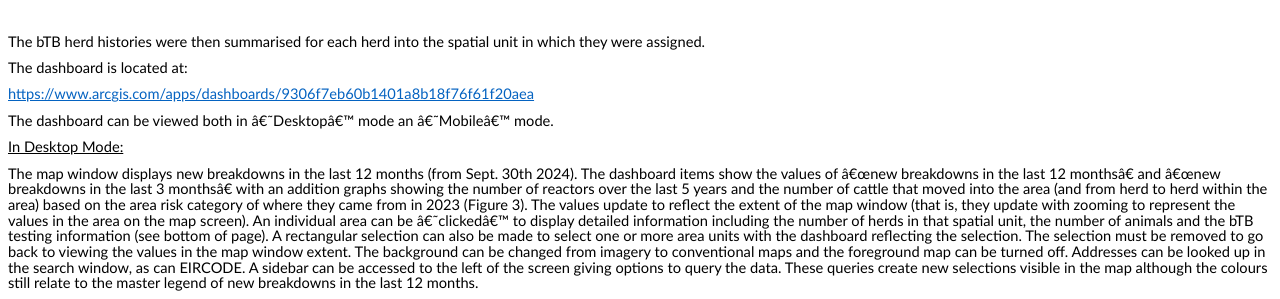
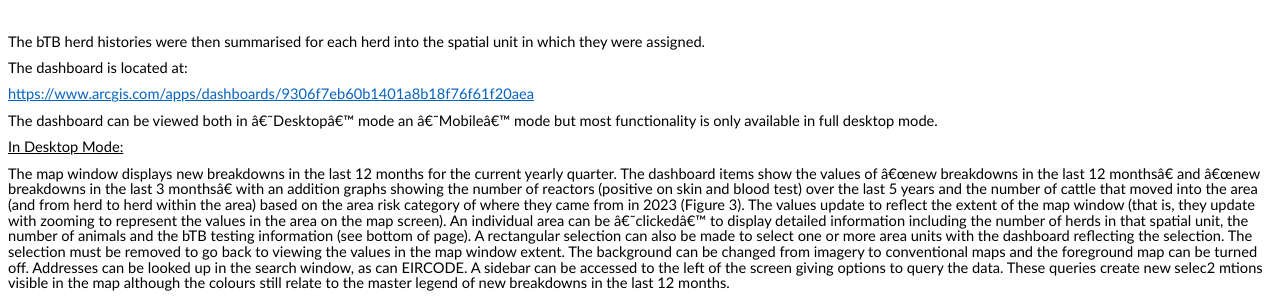
Before and after one commit to guymcgrath/Display_TB, a plain HTML site: page index.html in a window 1280 px wide. Shown: the part 1271-1570 px from the top of the page. Drawn offline with Linux system fonts and the light colour scheme.

Commit message:
Update index.html

```diff
--- a/index.html
+++ b/index.html
@@ -106,7 +106,7 @@ developed to aggregate farms into larger spatial units. A conventional grid squa
 approach is unsuitable for this because of the variation in farm sizes across
 the country. Instead, a new spatial aggregation methodology was devised. The centroid
 of the largest fragment of land for each farm in Ireland was generated (for all
-active farms having livestock from January 2019 to December 2023). From this,
+active farms having livestock from January 2020 to December 2025). From this,
 all area in Ireland was split up evenly between these centroids through a
 process called Tessellation. This creates ‘Thiessen polygons’ for every farm
 (Figure 1).</p>
@@ -148,14 +148,14 @@ href="https://www.arcgis.com/apps/dashboards/9306f7eb60b1401a8b18f76f61f20aea"
 target="_blank">https://www.arcgis.com/apps/dashboards/9306f7eb60b1401a8b18f76f61f20aea</a></p>
 
 <p class=MsoNormal>The dashboard can be viewed both in ‘Desktop’ mode an ‘Mobile’
-mode.</p>
+mode but most functionality is only available in full desktop mode.</p>
 
 <p class=MsoNormal><u>In Desktop Mode:</u></p>
 
-<p class=MsoNormal>The map window displays new breakdowns in the last 12 months (from Sept. 30th 2024).
+<p class=MsoNormal>The map window displays new breakdowns in the last 12 months for the current yearly quarter.
 The dashboard items show the values of “new breakdowns in the last 12 months”
 and “new breakdowns in the last 3 months” with an addition graphs showing
-the number of reactors over the last 5 years and the number of cattle that moved into the area (and from herd to herd within the area) based on the area risk category of where they came from in 2023 (Figure 3). The values update to reflect the
+the number of reactors (positive on skin and blood test) over the last 5 years and the number of cattle that moved into the area (and from herd to herd within the area) based on the area risk category of where they came from in 2023 (Figure 3). The values update to reflect the
 extent of the map window (that is, they update with zooming to represent the values
 in the area on the map screen). An individual area can be ‘clicked’ to display
 detailed information including the number of herds in that spatial unit, the
@@ -164,7 +164,7 @@ selection can also be made to select one or more area units with the dashboard
 reflecting the selection. The selection must be removed to go back to viewing
 the values in the map window extent. The background can be changed from imagery
 to conventional maps and the foreground map can be turned off. Addresses can be
-looked up in the search window, as can EIRCODE. A sidebar can be accessed to the left of the screen giving options to query the data. These queries create new selections visible in the map although the colours still relate to the master legend of new breakdowns in the last 12 months.</p>
+looked up in the search window, as can EIRCODE. A sidebar can be accessed to the left of the screen giving options to query the data. These queries create new selec2 mtions visible in the map although the colours still relate to the master legend of new breakdowns in the last 12 months.</p>
 
 <p class=MsoNormal><img border=0 width=400 height=448 id="Picture 9"
 src="https://guymcgrath.github.io/Display_TB/image003.png"
```
